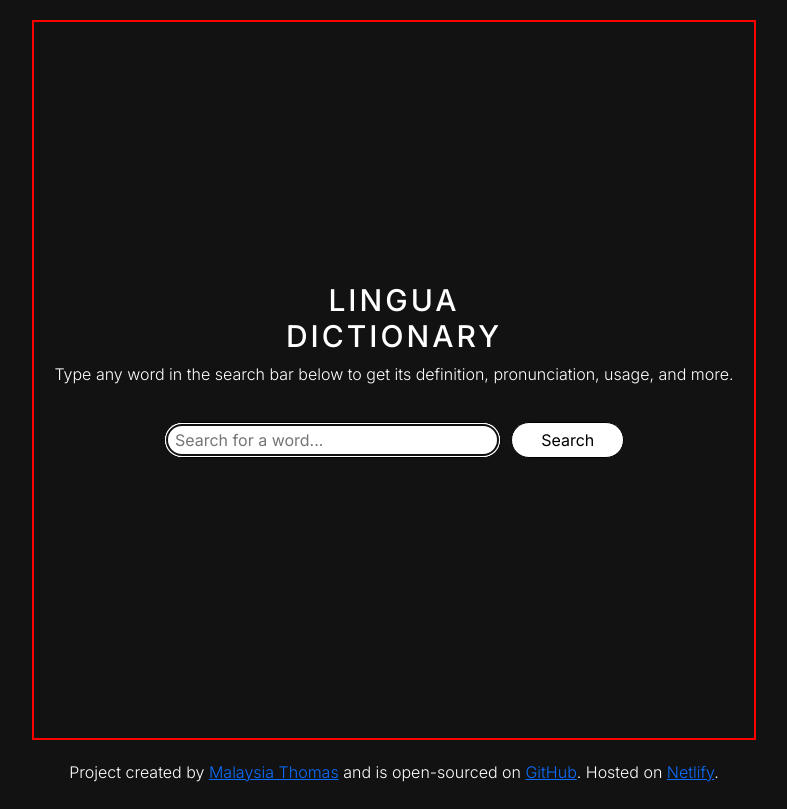
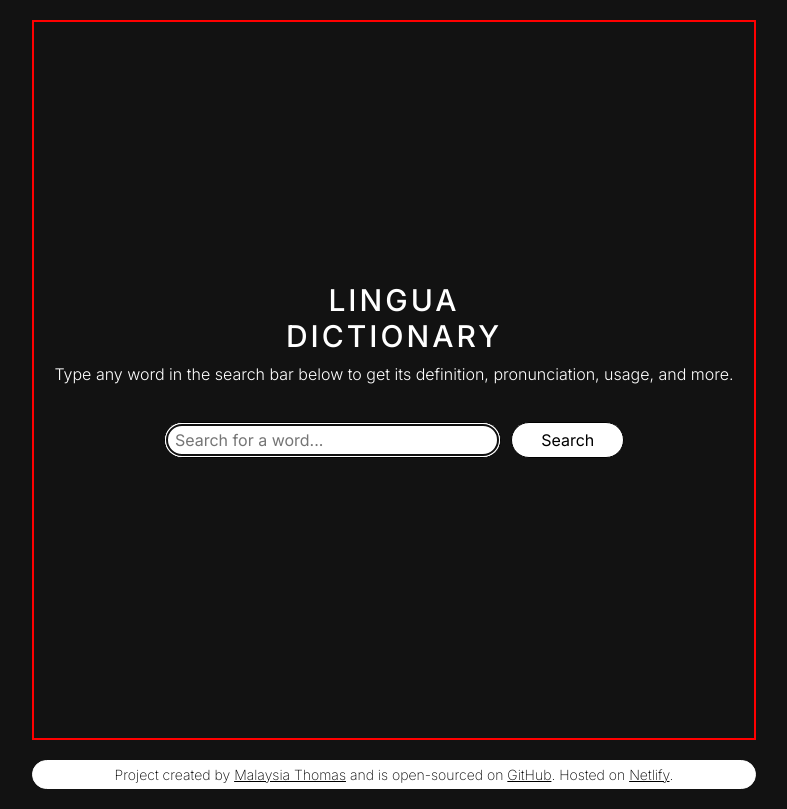
Before and after one commit to MalaysiaThomas/lingua-dictionary-project, a React (Create React App) app: page / in a window 1280 px wide. Shown: the whole page, without its empty margins (246-1033 px from the left). Built offline with nearby package versions, Linux system fonts and the light colour scheme.

Commit message:
style footer

```diff
--- a/src/Footer.css
+++ b/src/Footer.css
@@ -0,0 +1,24 @@
+.Footer {
+    color: black;
+    background-color: white;
+    border: 1px solid white;
+    border-radius: 50px;
+    padding: 3px 5px;
+    margin: 5px 0 20px;
+}
+
+
+.Footer p {
+    margin: 0;
+    font-weight: 200;
+    font-size: 14px;
+}
+
+.Footer a {
+    color: black;
+    transition: 200ms all ease-in-out;
+}
+
+.Footer a:hover {
+    font-weight: 300;
+}
--- a/src/Footer.js
+++ b/src/Footer.js
@@ -17,8 +17,8 @@ export default function Footer() {
           rel="noopener noreferrer"
         >
           GitHub
-        </a>
-        . Hosted on{" "}
+        </a>.
+        Hosted on{" "}
         <a
           href="https://linguadictionary.netlify.app/"
           target="_blank"
```
